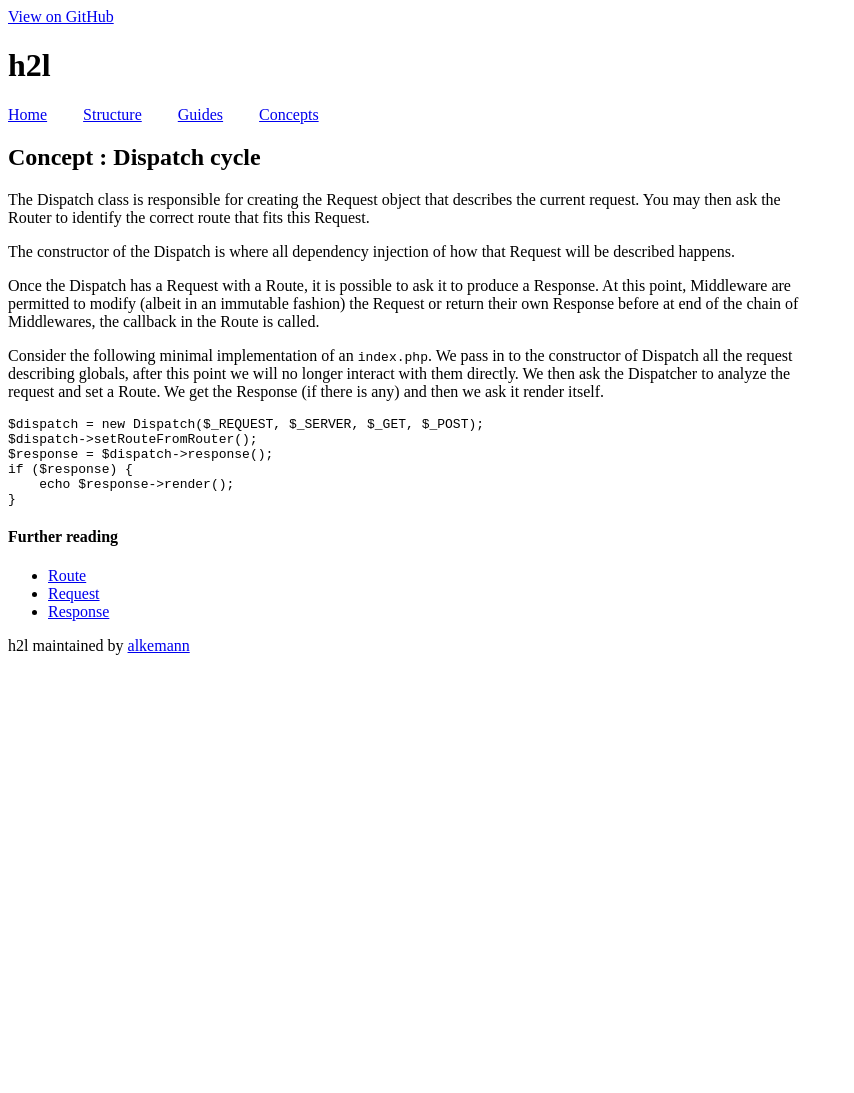
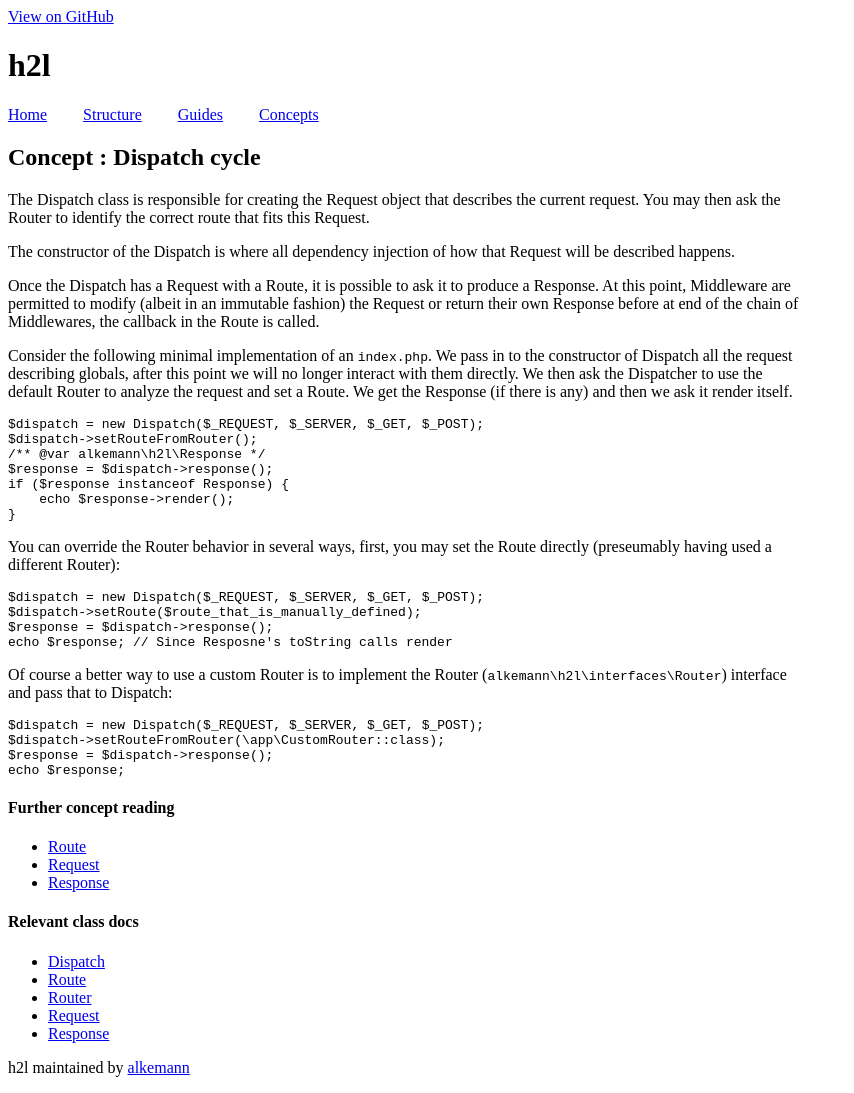
Before and after one commit to alkemann/h2l, a Jekyll site: the page built from docs/concepts/dispatch.md, in a window 1280 px wide. Shown: the whole page, without its empty margins (0-854 px from the left). Built offline with Jekyll 4.4.1, drawn with Linux system fonts in a browser that asks for light colours; our own code applies the rules of GitHub Pages for plain Markdown files; the repository's description, which GitHub fills in, is left out; before the commit the page ends 900 px from its top, so only the background shows below that.

Commit message:
Improved Dispatch concept doc

````diff
--- a/docs/concepts/dispatch.md
+++ b/docs/concepts/dispatch.md
@@ -16,20 +16,49 @@ called.
 Consider the following minimal implementation of an `index.php`. We pass in
 to the constructor of Dispatch all the request describing globals, after
 this point we will no longer interact with them directly. We then ask the
-Dispatcher to analyze the request and set a Route. We get the Response
-(if there is any) and then we ask it render itself.
+Dispatcher to use the default Router to analyze the request and set a
+Route. We get the Response (if there is any) and then we ask it render itself.
 
 ```php
 $dispatch = new Dispatch($_REQUEST, $_SERVER, $_GET, $_POST);
 $dispatch->setRouteFromRouter();
+/** @var alkemann\h2l\Response */
 $response = $dispatch->response();
-if ($response) {
+if ($response instanceof Response) {
     echo $response->render();
 }
 ```
 
-#### Further reading
+You can override the Router behavior in several ways, first, you may set the
+Route directly (preseumably having used a different Router):
+
+```php
+$dispatch = new Dispatch($_REQUEST, $_SERVER, $_GET, $_POST);
+$dispatch->setRoute($route_that_is_manually_defined);
+$response = $dispatch->response();
+echo $response; // Since Resposne's toString calls render
+```
+
+Of course a better way to use a custom Router is to implement the Router
+(`alkemann\h2l\interfaces\Router`) interface and pass that to Dispatch:
+
+```php
+$dispatch = new Dispatch($_REQUEST, $_SERVER, $_GET, $_POST);
+$dispatch->setRouteFromRouter(\app\CustomRouter::class);
+$response = $dispatch->response();
+echo $response;
+```
+
+#### Further concept reading
 
 - [Route](route.md)
 - [Request](request.md)
 - [Response](response.md)
+
+#### Relevant class docs
+
+- [Dispatch](../classes/displatch.md)
+- [Route](../classes/route.md)
+- [Router](../classes/router.md)
+- [Request](../classes/request.md)
+- [Response](../classes/response.md)
````
